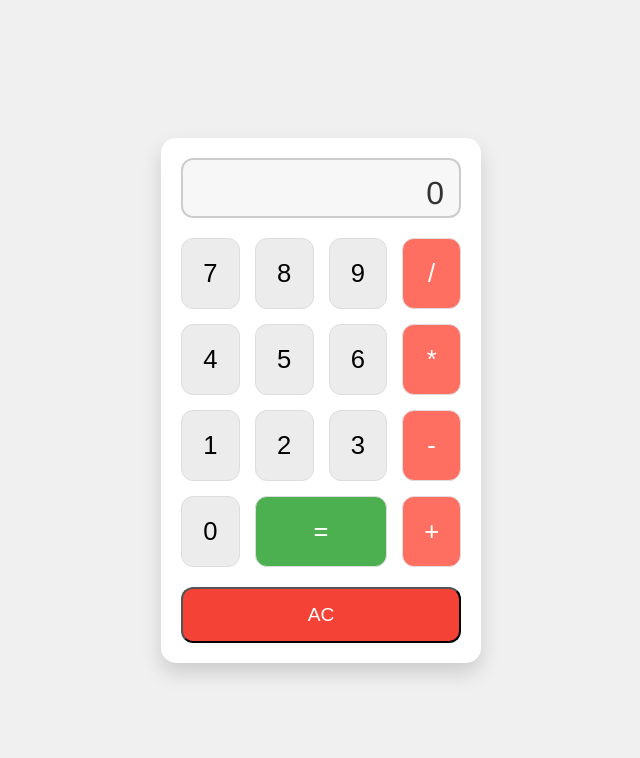
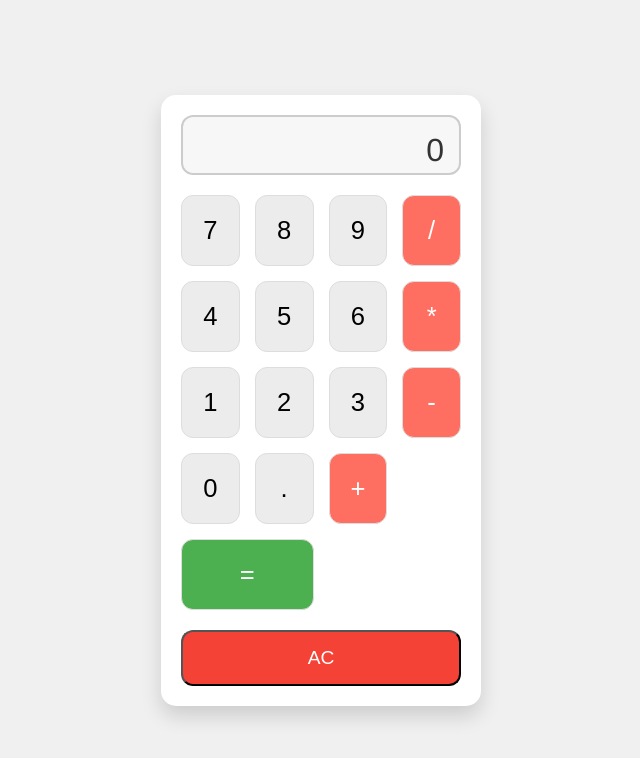
Before and after one commit to Misho-1019/React-Calculator-2025, a React (Vite) app: page / in a window 1280 px wide. Shown: the top 758 px of the page, without its empty margins (319-959 px from the left). Built offline with nearby package versions, Linux system fonts and the light colour scheme.

Commit message:
Enable operations buttons

```diff
--- a/src/App.jsx
+++ b/src/App.jsx
@@ -26,22 +26,22 @@ function App() {
           <button className="button" onClick={() => clickHandler('7')}>7</button>
           <button className="button" onClick={() => clickHandler('8')}>8</button>
           <button className="button" onClick={() => clickHandler('9')}>9</button>
-          <button className="button operator" >/</button>
+          <button className="button operator" onClick={() => clickHandler('/')}>/</button>
 
           <button className="button" onClick={() => clickHandler('4')}>4</button>
           <button className="button" onClick={() => clickHandler('5')}>5</button>
           <button className="button" onClick={() => clickHandler('6')}>6</button>
-          <button className="button operator" >*</button>
+          <button className="button operator" onClick={() => clickHandler('*')}>*</button>
 
           <button className="button" onClick={() => clickHandler('1')}>1</button>
           <button className="button" onClick={() => clickHandler('2')}>2</button>
           <button className="button" onClick={() => clickHandler('3')}>3</button>
-          <button className="button operator" >-</button>
+          <button className="button operator" onClick={() => clickHandler('-')}>-</button>
 
           <button className="button" onClick={() => clickHandler('0')}>0</button>
-          {/* <button className="button" onClick="appendDot()">.</button> */}
+          <button className="button" onClick={() => clickHandler('.')}>.</button>
+          <button className="button operator" onClick={() => clickHandler('+')}>+</button>
           <button className="button equals" >=</button>
-          <button className="button operator" >+</button>
         </div>
         <button className="clear" onClick={clearHandler}>AC</button>
       </div>
```
